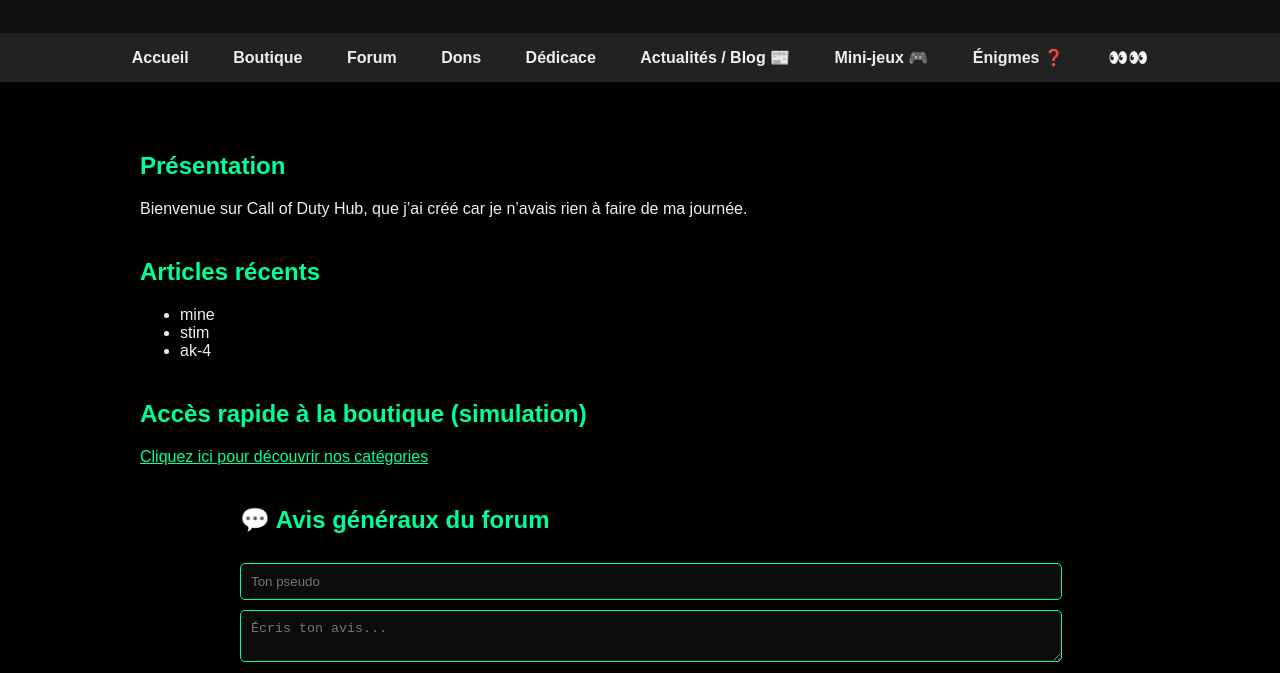
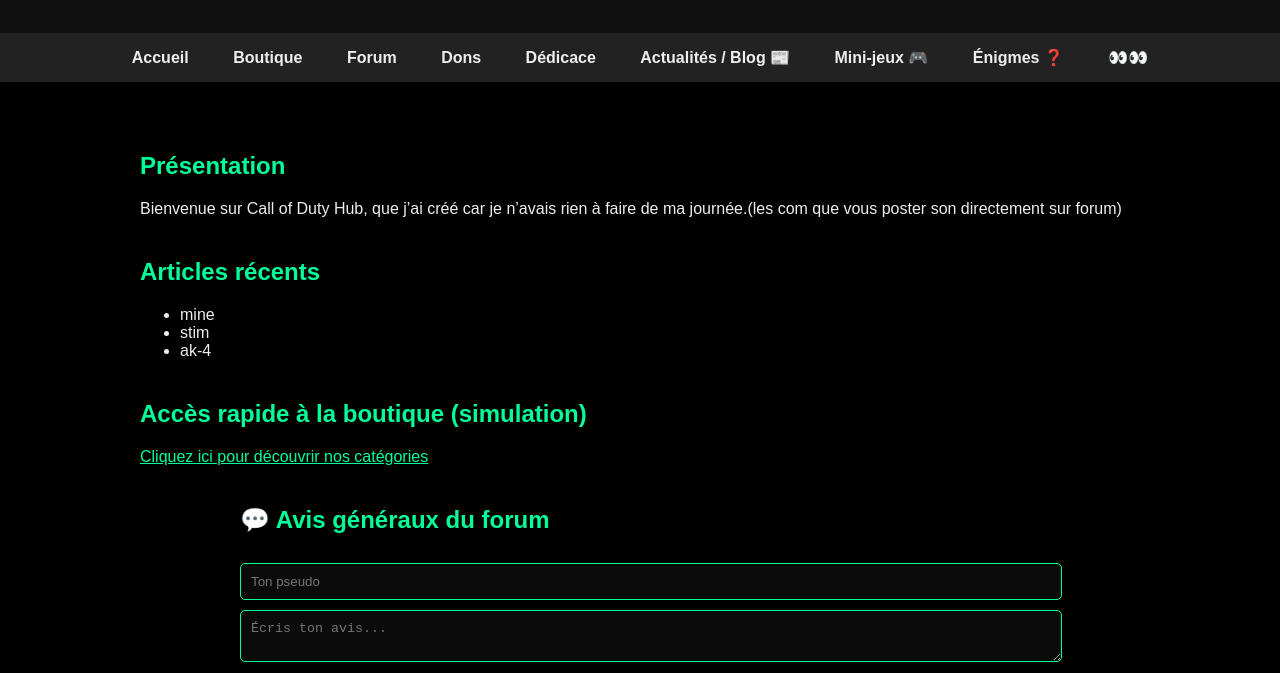
Before and after one commit to hakcih/forum, a website: page index.html in a window 1280 px wide. Shown: the part 121-794 px from the top of the page. Drawn offline with Linux system fonts and the light colour scheme; no server answers.

Commit message:
Update site avec pages (Ensar, Koray, Murat, Yusuf, Egg, Eymen) et avis forum

```diff
--- a/index.html
+++ b/index.html
@@ -44,7 +44,7 @@
   <main>
     <section>
       <h2>Présentation</h2>
-      <p>Bienvenue sur Call of Duty Hub, que j’ai créé car je n’avais rien à faire de ma journée.</p>
+      <p>Bienvenue sur Call of Duty Hub, que j’ai créé car je n’avais rien à faire de ma journée.(les com que vous poster son directement sur forum)</p>
     </section>
 
     <section>
```
